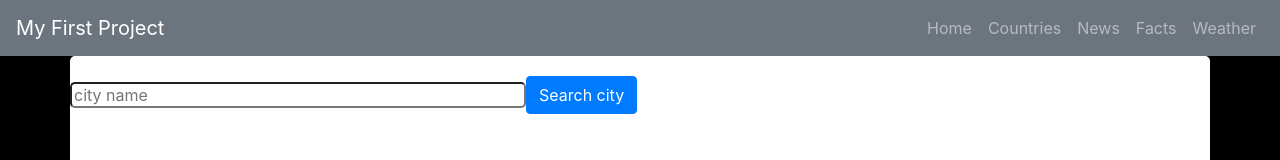
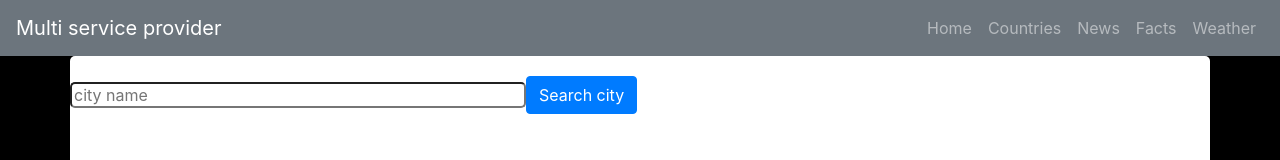
Before and after one commit to aanchal-2308/assessment-project, a plain HTML site: page weather.html in a window 1280 px wide. Shown: the top 160 px of the page. Drawn offline with nearby package versions, Linux system fonts and the light colour scheme.

Commit message:
update weather.html

```diff
--- a/weather.html
+++ b/weather.html
@@ -14,7 +14,7 @@
     </head>
     <body>
         <nav class="navbar navbar-expand-md  navbar-dark bg-secondary">
-            <a class="navbar-brand" href="app.html">My First Project</a>
+            <a class="navbar-brand" href="app.html">Multi service provider</a>
             <button class="navbar-toggler" type="button" data-toggle="collapse" data-target="#collapsibleNavbar">
                 <span class="navbar-toggler-icon"></span>
             </button>
```
